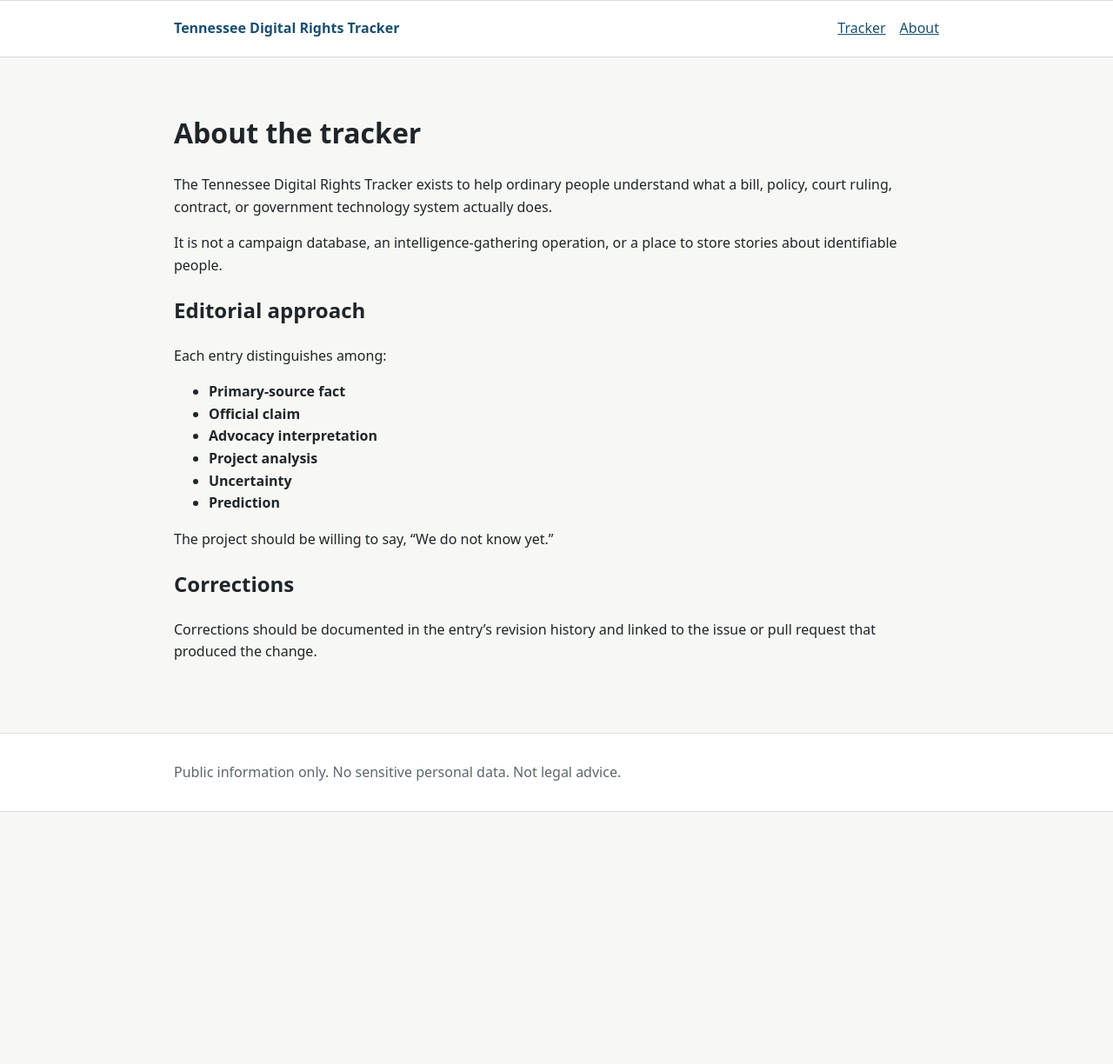
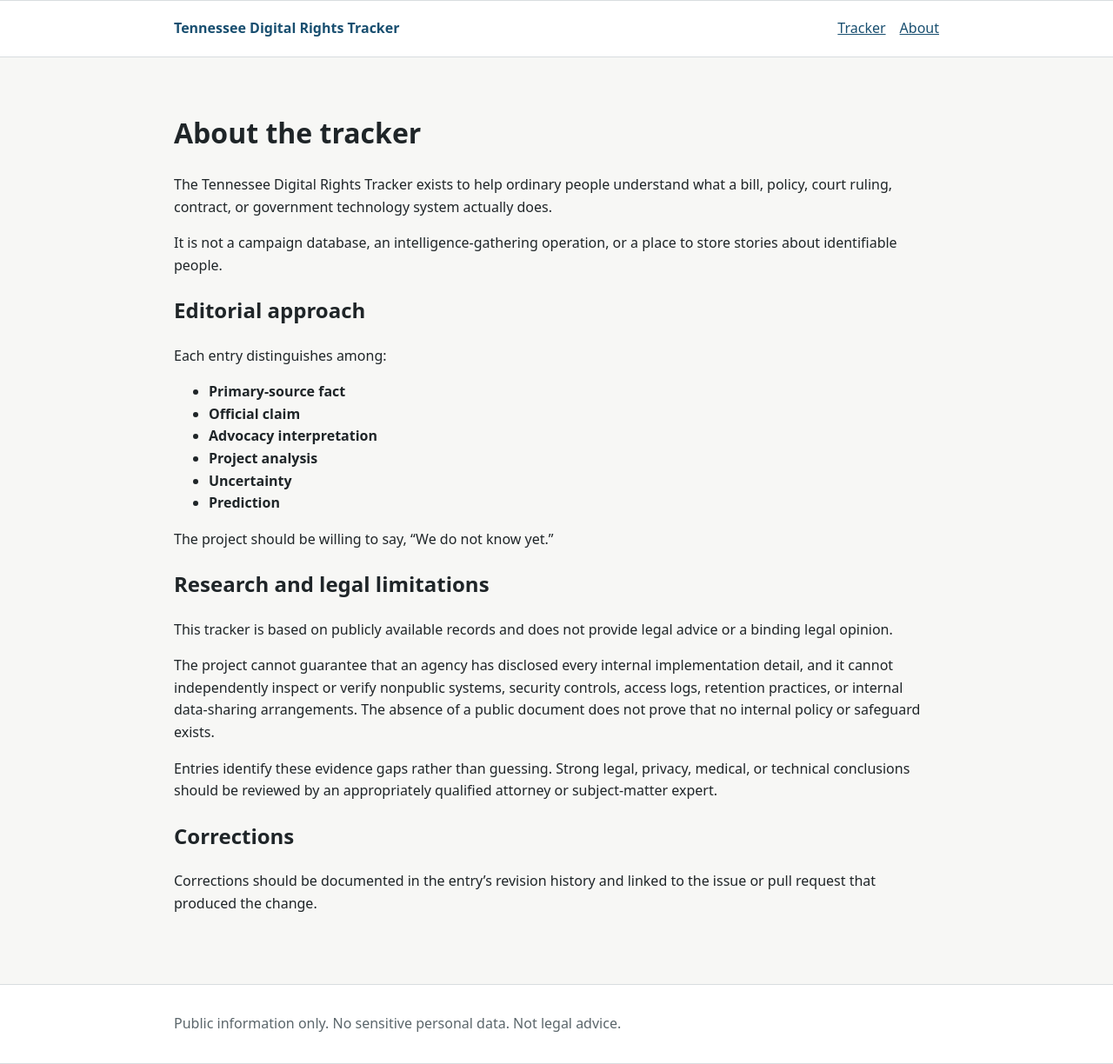
Before and after one commit to madebytommi/tennessee-digital-rights-tracker, a Jekyll site: the page built from about.md, in a window 1280 px wide. Shown: the whole page at 87% size. Built offline with Jekyll 4.4.1, drawn with Linux system fonts in a browser that asks for light colours; before the commit the page ends 934 px from its top, so only the background shows below that.

Commit message:
Add limitations to public About page

```diff
--- a/about.md
+++ b/about.md
@@ -23,6 +23,14 @@ Each entry distinguishes among:
 
 The project should be willing to say, “We do not know yet.”
 
+## Research and legal limitations
+
+This tracker is based on publicly available records and does not provide legal advice or a binding legal opinion.
+
+The project cannot guarantee that an agency has disclosed every internal implementation detail, and it cannot independently inspect or verify nonpublic systems, security controls, access logs, retention practices, or internal data-sharing arrangements. The absence of a public document does not prove that no internal policy or safeguard exists.
+
+Entries identify these evidence gaps rather than guessing. Strong legal, privacy, medical, or technical conclusions should be reviewed by an appropriately qualified attorney or subject-matter expert.
+
 ## Corrections
 
 Corrections should be documented in the entry’s revision history and linked to the issue or pull request that produced the change.
```
